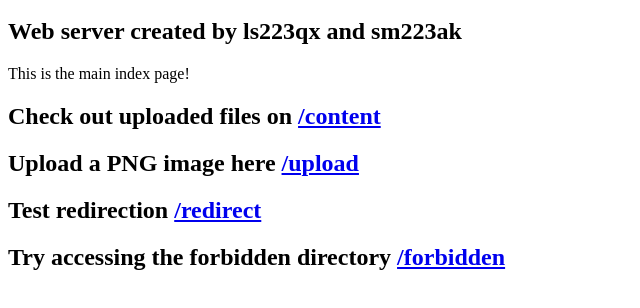
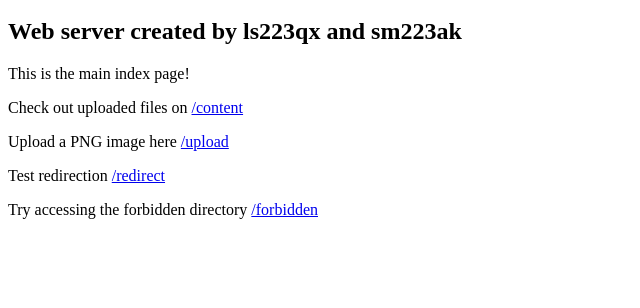
Before and after one commit to Mala9898/1DV701_pset2, a plain HTML site: page HTTP_Server/public/index.html in a window 1280 px wide. Shown: the part 48-356 px from the top of the page, without its empty margins (0-640 px from the left). Drawn offline with Linux system fonts and the light colour scheme.

```diff
--- a/HTTP_Server/public/index.html
+++ b/HTTP_Server/public/index.html
@@ -7,9 +7,9 @@
 	<h2>Web server created by ls223qx and sm223ak</h2>
 	<p>This is the main index page!</p>
 
-	<h2>Check out uploaded files on <a href="/content">/content</a></h2>
-	<h2>Upload a PNG image here <a href="/upload">/upload</a></h2>
-	<h2>Test redirection <a href="/redirect">/redirect</a></h2>
-	<h2>Try accessing the forbidden directory <a href="/forbidden">/forbidden</a></h2>
+	<p>Check out uploaded files on <a href="/content">/content</a></p>
+	<p>Upload a PNG image here <a href="/upload">/upload</a></p>
+	<p>Test redirection <a href="/redirect">/redirect</a></p>
+	<p>Try accessing the forbidden directory <a href="/forbidden">/forbidden</a></p>
 </body>
 </html>
```
Also changed, not shown: HTTP_Server/public/upload/index.html (+1 -1 lines), 1 other file.
